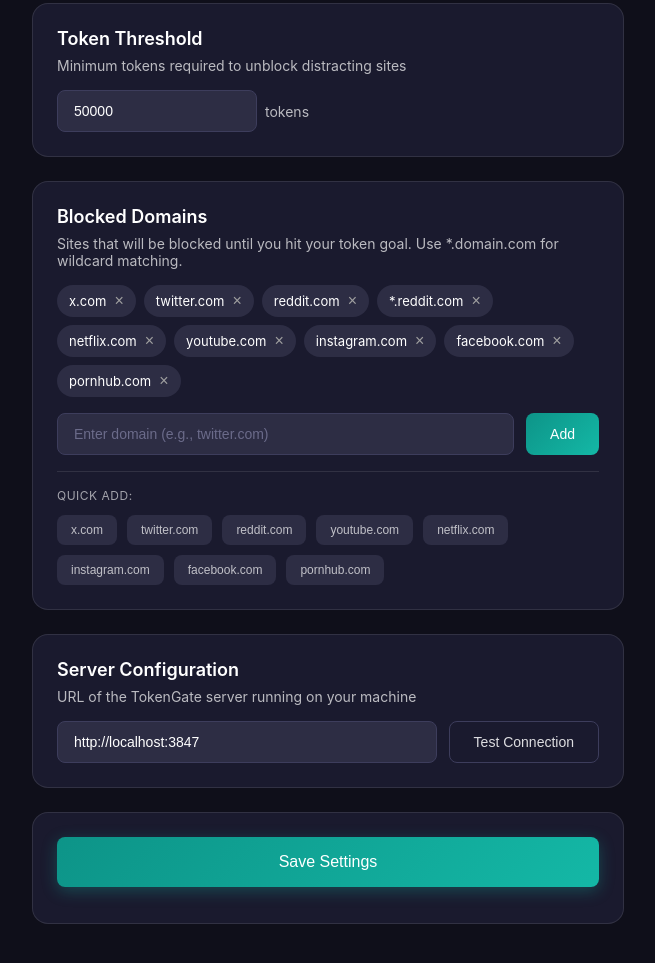
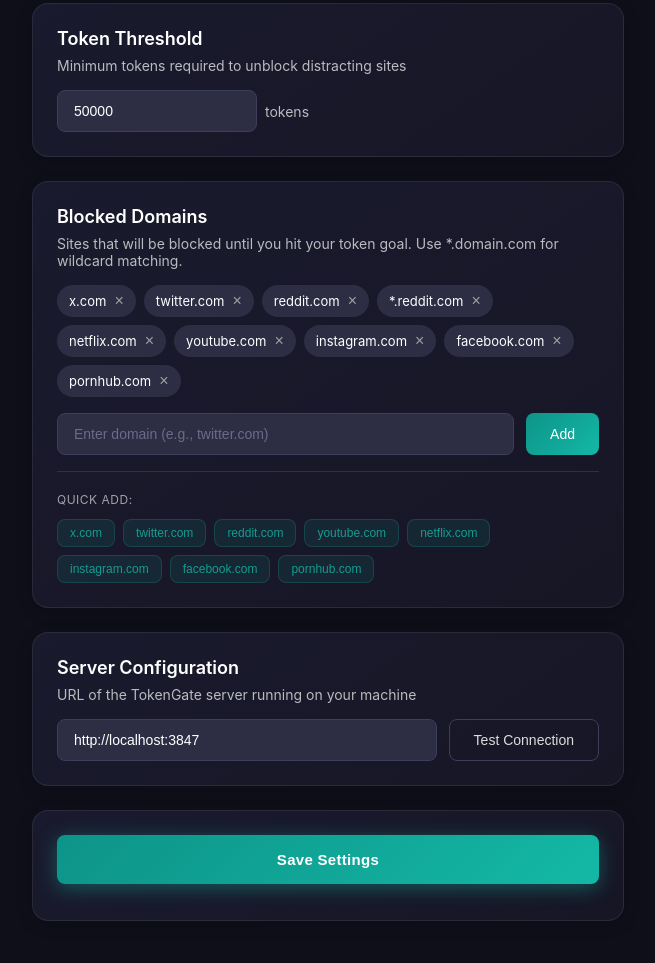
Before and after one commit to 0xqtpie/token-gate, a browser extension: page packages/extension/options.html in a window 1280 px wide. Shown: the part 291-1254 px from the top of the page, without its empty margins (312-967 px from the left). Drawn offline with Linux system fonts and the light colour scheme.

Commit message:
style: iteration 3 - add depth, improve hierarchy and prominence
Popup:
- Add gradient backgrounds and subtle borders to cards
- Deepen progress bar track with inset shadow
- Make token count larger (20px) with teal highlight
- Add teal border accent to progress section

Options:
- Add gradient backgrounds and shadows to sections
- Style Quick Add buttons with teal borders/text
- Enhance Save button with stronger glow
- Improve spacing in recommended domains section

```diff
--- a/packages/extension/options.css
+++ b/packages/extension/options.css
@@ -38,11 +38,12 @@ body {
 }
 
 .section {
-  background: #1a1a2e;
+  background: linear-gradient(145deg, #1a1a2e, #161625);
   border-radius: 16px;
   padding: 24px;
   margin-bottom: 24px;
-  border: 1px solid rgba(255, 255, 255, 0.1);
+  border: 1px solid rgba(255, 255, 255, 0.08);
+  box-shadow: 0 4px 16px rgba(0, 0, 0, 0.2);
 }
 
 .section h2 {
@@ -188,7 +189,8 @@ input[type="text"]::placeholder {
 }
 
 .recommended-domains {
-  padding-top: 16px;
+  padding-top: 20px;
+  margin-top: 8px;
   border-top: 1px solid rgba(255, 255, 255, 0.1);
 }
 
@@ -204,7 +206,7 @@ input[type="text"]::placeholder {
 .recommended-buttons {
   display: flex;
   flex-wrap: wrap;
-  gap: 10px;
+  gap: 8px;
 }
 
 .btn {
@@ -241,15 +243,17 @@ input[type="text"]::placeholder {
 }
 
 .btn-small {
-  background: #2d2d44;
-  color: rgba(255, 255, 255, 0.7);
-  padding: 8px 14px;
+  background: rgba(20, 184, 166, 0.1);
+  color: rgba(20, 184, 166, 0.8);
+  padding: 6px 12px;
   font-size: 12px;
+  border: 1px solid rgba(20, 184, 166, 0.2);
 }
 
 .btn-small:hover {
-  background: #3d3d5c;
-  color: #ffffff;
+  background: rgba(20, 184, 166, 0.2);
+  color: #14b8a6;
+  border-color: rgba(20, 184, 166, 0.4);
   transform: translateY(-1px);
 }
 
@@ -260,11 +264,15 @@ input[type="text"]::placeholder {
 }
 
 .btn-primary.btn-large {
-  box-shadow: 0 4px 16px rgba(20, 184, 166, 0.3);
+  box-shadow: 0 4px 20px rgba(20, 184, 166, 0.4);
+  font-size: 15px;
+  font-weight: 600;
+  letter-spacing: 0.3px;
 }
 
 .btn-primary.btn-large:hover {
-  box-shadow: 0 6px 20px rgba(20, 184, 166, 0.5);
+  box-shadow: 0 6px 28px rgba(20, 184, 166, 0.6);
+  transform: translateY(-2px);
 }
 
 .connection-status {
```
Also changed, not shown: packages/extension/popup.css (+18 -8 lines), packages/extension/.aesthetic-loop/snapshots/options-iter3-full.png (added), packages/extension/.aesthetic-loop/snapshots/options-iter3.png (added), packages/extension/.aesthetic-loop/snapshots/popup-iter3.png (added).
